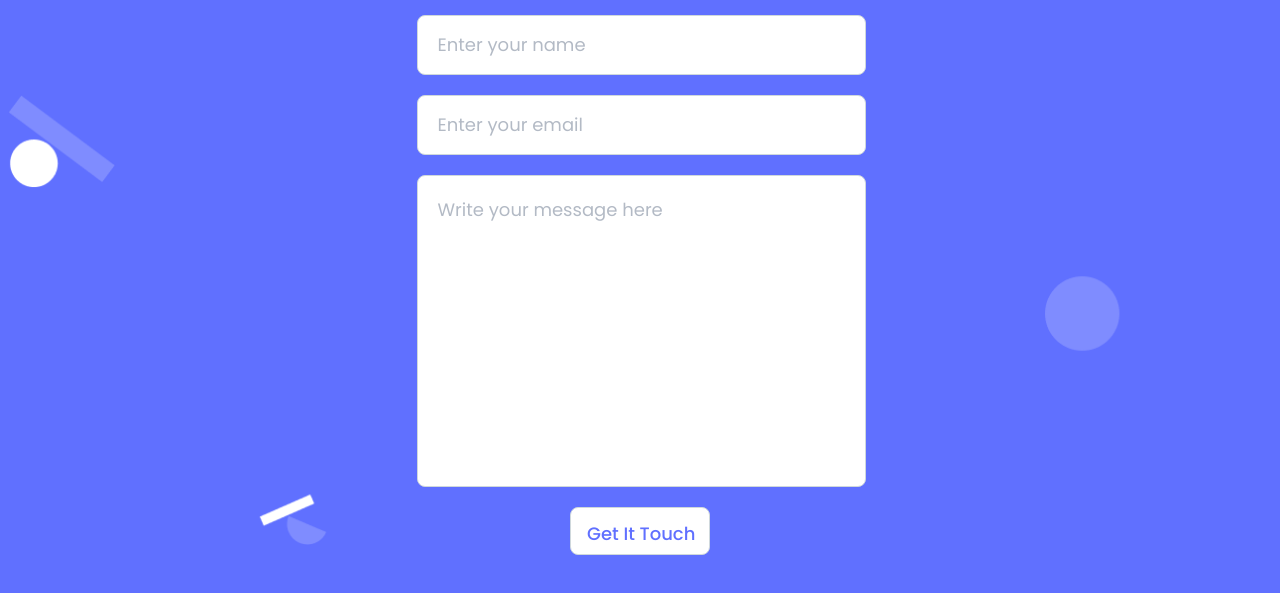
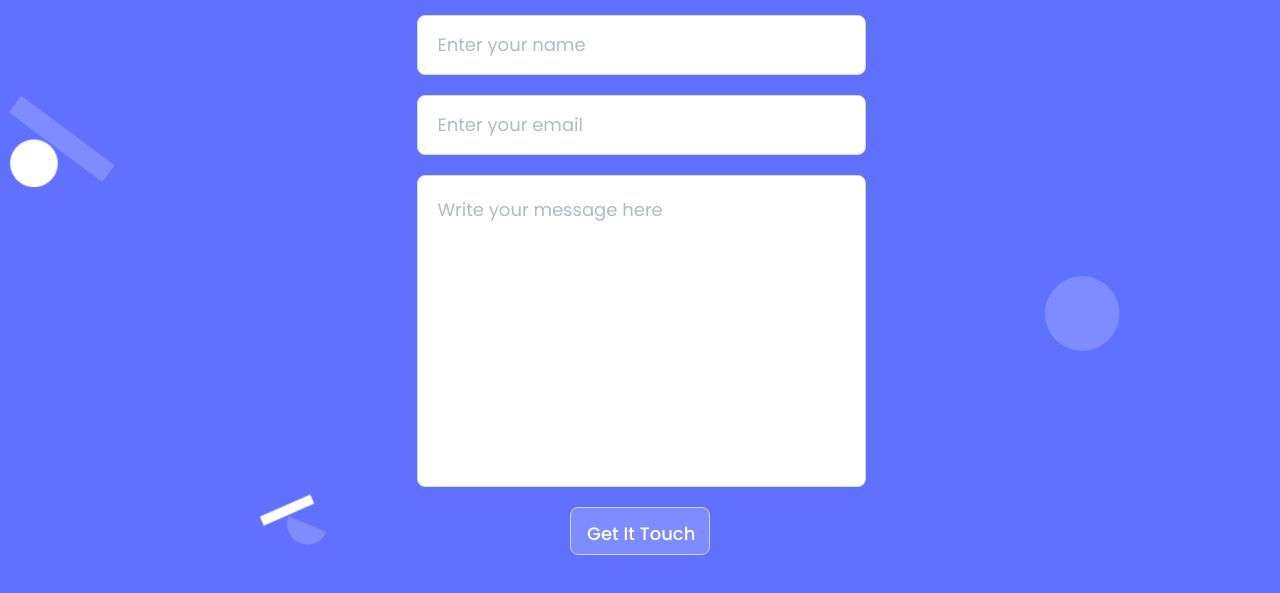
Before and after one commit to RWUBAKWANAYO/Portfolio-Setup, a website: page index.html in a window 1280 px wide. In both pictures the pointer is over the input "Get It Touch". Shown: the part 4320-4913 px from the top of the page. Drawn offline with Linux system fonts and the light colour scheme.

Commit message:
Add hover,pressed effect on submit button

```diff
--- a/style.css
+++ b/style.css
@@ -502,8 +502,13 @@ header {
   cursor: pointer;
 }
 
-.contact-form input [type='submit'] :hover {
+#contact-submit:hover {
   background-color: var(--lightest-blue);
+  color: var(--white-color);
+}
+
+#contact-submit:focus {
+  background-color: var(--focus-color);
   color: var(--white-color);
 }
 
```
